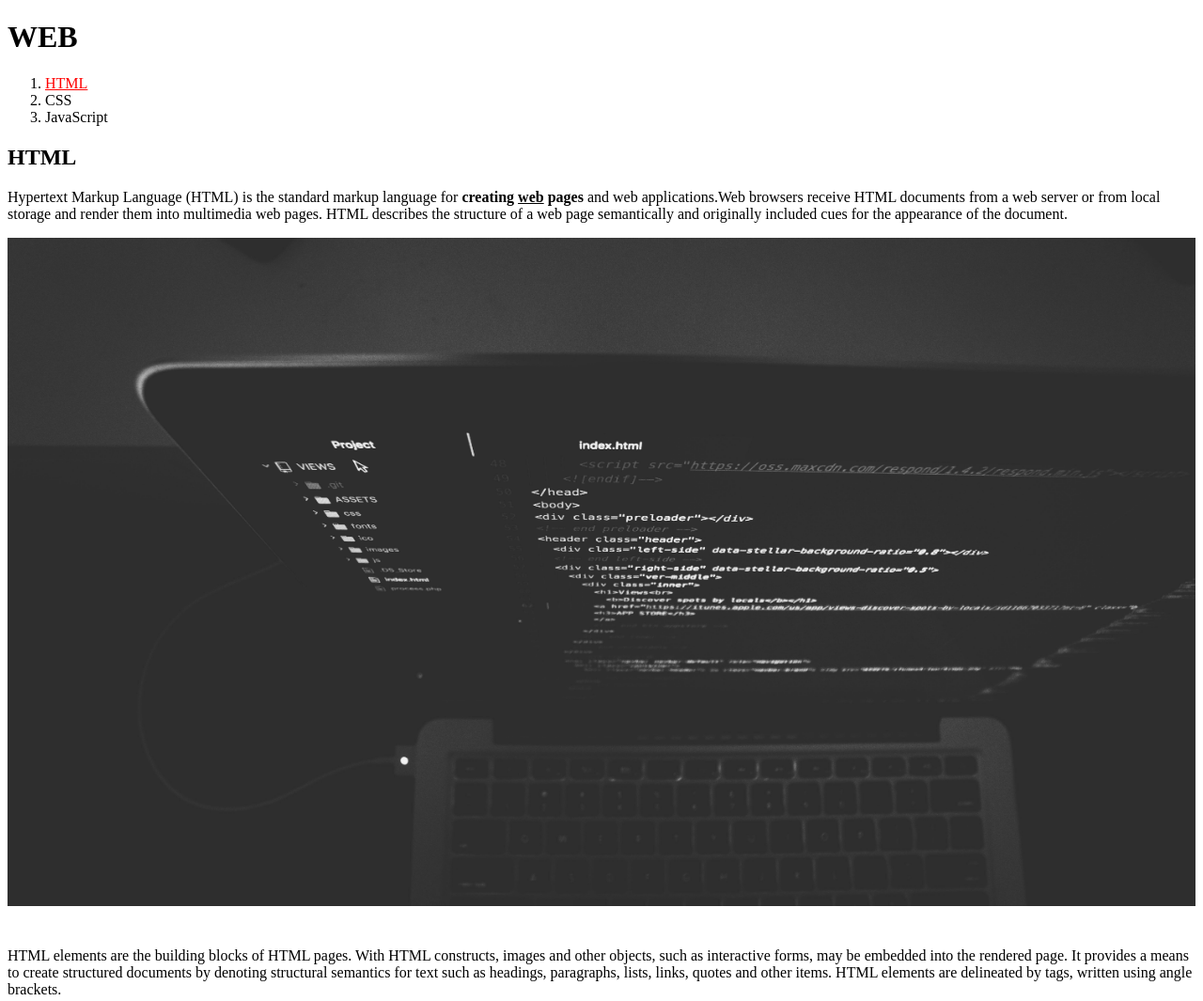
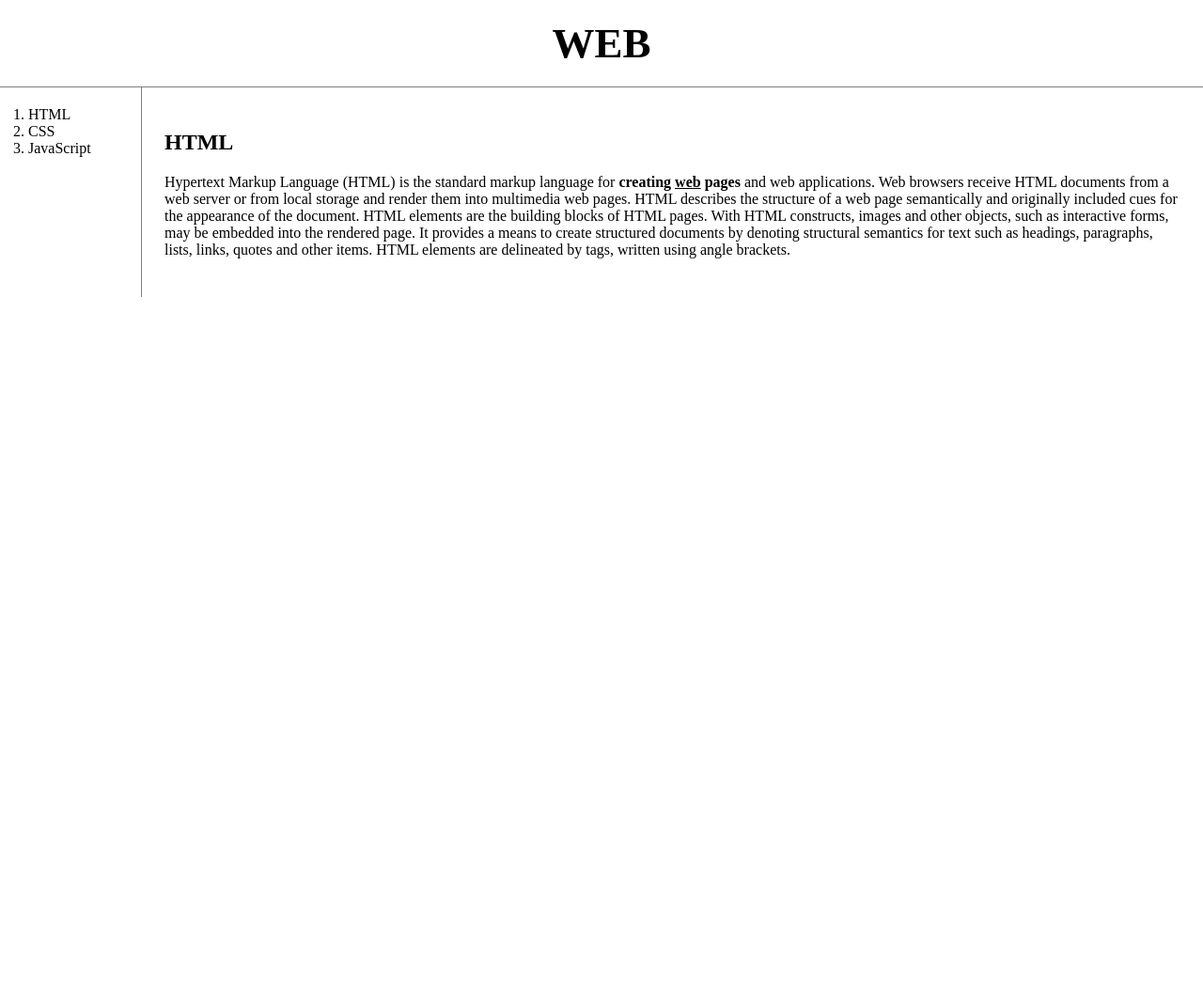
Before and after one commit to torryjini/web2020, a plain HTML site: page 1.html in a window 1280 px wide. Shown: the whole page at 94% size. After the commit the page ends 800 px from the top, so only its background shows below. Drawn offline with Linux system fonts and the light colour scheme; a script that the page names is missing.

Commit message:
CSS 박스 그리드 추가
박스와 그리드 모델 추가

```diff
--- a/1.html
+++ b/1.html
@@ -13,9 +13,34 @@
         gtag('config', 'UA-156322141-1');
       </script>
       <style>
+          body {
+            margin:0;
+          }
           a {
             color:black;
             text-decoration: none;
+          }
+
+          h1 {
+            font-size:45px;
+            text-align: center;
+            border-bottom:1px solid gray;
+            margin:0;
+            padding:20px;
+          }
+          #grid1 ol {
+            border-right:1px solid gray;
+            width:100px;
+            margin:0;
+            padding:20px;
+            padding-left:30px;
+          }
+          #grid1{
+            display:grid;
+            grid-template-columns: 150px 1fr;
+          }
+          #grid1 #article1 {
+            padding:25px;
           }
       </style>
 
@@ -23,16 +48,22 @@
 
   <body>
       <h1><a href="index.html">WEB</a></h1>
+      <div id="grid1">
         <ol>
-      <li><a href="1.html" style="color:red;text-decoration:underline">HTML</a></li>
+          <li><a href="1.html">HTML</a></li>
           <li><a href="2.html">CSS</a></li>
           <li><a href="3.html">JavaScript</a></li>
         </ol>
-
+        <div id="article1">
           <h2>HTML</h2>
-    <p><a href="https://www.w3.org/TR/2011/WD-html5-20110405/" target="_blank" title="html5 specification">Hypertext Markup Language (HTML)</a> is the standard markup language for <strong>creating <u>web</u> pages</strong> and web applications.Web browsers receive HTML documents from a web server or from local storage and render them into multimedia web pages. HTML describes the structure of a web page semantically and originally included cues for the appearance of the document.</p>
-    <img src="coding.jpg" width="100%">
-    <p style="margin-top:40px;">HTML elements are the building blocks of HTML pages. With HTML constructs, images and other objects, such as interactive forms, may be embedded into the rendered page. It provides a means to create structured documents by denoting structural semantics for text such as headings, paragraphs, lists, links, quotes and other items. HTML elements are delineated by tags, written using angle brackets.</p>
+          <p><a href="https://www.w3.org/TR/2011/WD-html5-20110405/" target="_blank" title="html5 specification">Hypertext Markup Language (HTML)</a> is the standard markup language for <strong>creating <u>web</u> pages</strong> and web applications.
+          Web browsers receive HTML documents from a web server or from local storage and render them into multimedia web pages.
+          HTML describes the structure of a web page semantically and originally included cues for the appearance of the document.
+          HTML elements are the building blocks of HTML pages. With HTML constructs, images and other objects, such as interactive forms, may be embedded into the rendered page.
+          It provides a means to create structured documents by denoting structural semantics for text such as headings, paragraphs, lists, links, quotes and other items. HTML elements are delineated by tags, written using angle brackets.
+          </p>
+        </div>
+      </div>
 
     <p>
       <div id="disqus_thread"></div>
```
Also changed, not shown: 2.html (+31 -3 lines), 3.html (+30 -2 lines), index.html (+32 -3 lines). Lines whose indentation alone changed are shown as unchanged.
